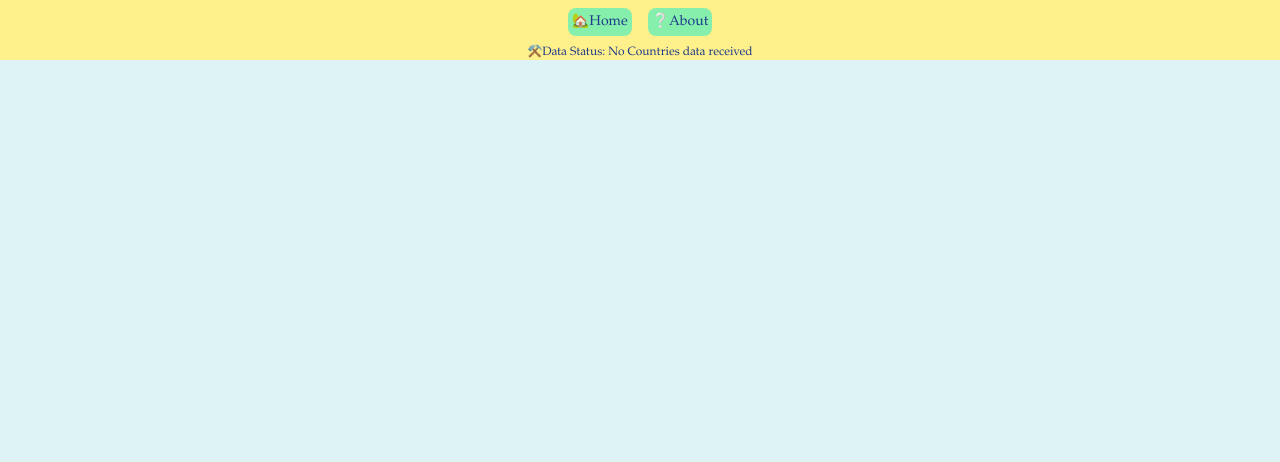
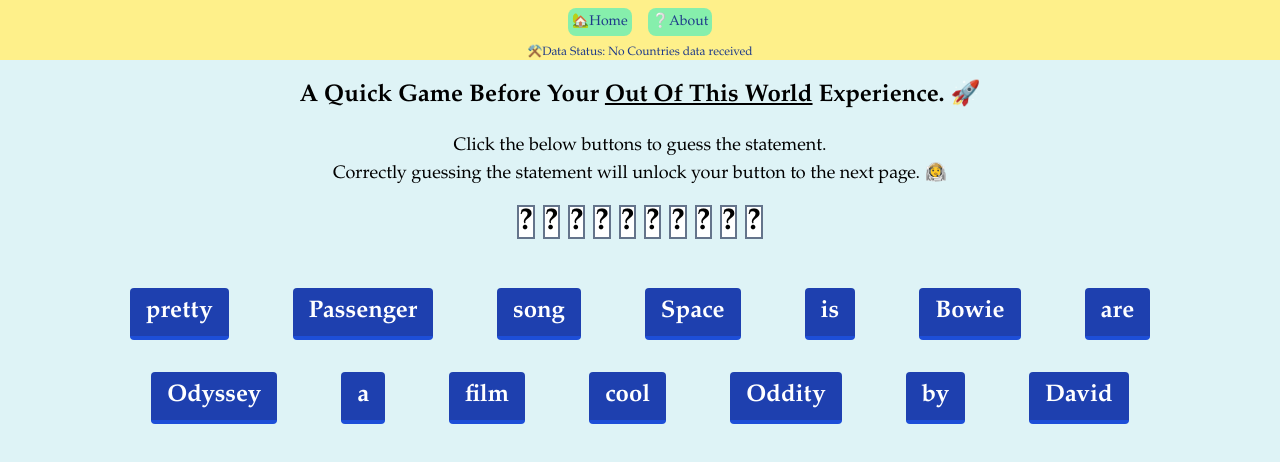
Before and after one commit to gohguancheng/clever-virtual-wanderer, a React (Vite) app: page /1/GroundControl in a window 1280 px wide. Shown: the top 462 px of the page. Built offline with nearby package versions, Linux system fonts and the light colour scheme; no server answers; the HTML template or start-up script is replaced by a standard one.

Commit message:
added short quiz for space page to prevent easy access to image

```diff
--- a/src/App.jsx
+++ b/src/App.jsx
@@ -10,6 +10,7 @@
 import ResultsPage from "./Pages/ResultsPage";
 import SpacePage from "./Pages/SpacePage";
 import { filterSubregionsByRegions } from "./Data_Logic/functions";
+import SpaceOddityPage from "./Pages/SpaceOddityPage";
 
 const COUNTRY_API_URL =
   "https://restcountries.com/v3/all?fields=name,region,subregion,flags,capital,currencies,car,unMember,population,demonyms,continents,languages";
@@ -96,6 +97,14 @@
             />
           }
         ></Route>
+                        <Route
+          path="/:regionName/GroundControl"
+          element={
+            <SpaceOddityPage
+              username={username}
+            />
+          }
+        ></Route>
                 <Route
           path="/:regionName/space"
           element={
--- a/src/Components/RegionButton.jsx
+++ b/src/Components/RegionButton.jsx
@@ -40,7 +40,7 @@
   };
   if (subregion === "Out Of This World") {
     return    ( <div className="w-fit inline flex-wrap">
-    <Link to={`/${subregion}/space`}>
+    <Link to={`/${subregion}/GroundControl`}>
       <button
         className="m-1 w-36 h-16 no-underline box-border inline cursor-pointer outline-0 border-0 bg-lime-400 rounded-3xl text-base font-semibold text-green-900 bg-auto shadow-xl"
         id={`${subregion}`}
--- /dev/null
+++ b/src/Components/SpaceOddityButton.jsx
@@ -0,0 +1,39 @@
+import React, { useState } from "react";
+
+const SpaceOddityButton = ({
+  statement,
+  setStatement,
+  answer,
+  text,
+  correctCount,
+  setCorrectCount,
+}) => {
+  const [buttonDisabled, setButtonDisabled] = useState(false);
+
+  const handler = () => {
+    setButtonDisabled(true);
+    const index = answer.findIndex((element) => element === text);
+    if (index !== -1) {
+      let newArr = [...statement];
+      newArr[index] = text;
+      console.log(newArr);
+      setStatement(newArr);
+      setCorrectCount((count) => count + 1);
+    }
+  };
+
+  return (
+    <div className="inline-grid m-4">
+      <button
+        className={`bg-blue-800 hover:bg-blue-400 text-white text-2xl font-bold py-2 px-4 border-b-4 border-blue-700 hover:border-blue-500 rounded mx-4 ${buttonDisabled ? "ring ring-orange-400" : null}`}
+        disabled={buttonDisabled}
+        onClick={handler}
+      >
+        {" "}
+        {text}{" "}
+      </button>
+    </div>
+  );
+};
+
+export default SpaceOddityButton;
--- /dev/null
+++ b/src/Components/SpaceOddityGuessPanel.jsx
@@ -0,0 +1,53 @@
+import React, { useState } from "react";
+import SpaceOddityButton from "./SpaceOddityButton";
+
+const ANSWER = [
+  "Space",
+  "Oddity",
+  "by",
+  "David",
+  "Bowie",
+  "is",
+  "a",
+  "pretty",
+  "cool",
+  "song",
+];
+const GIBBERISH = [
+  "pretty",
+  "Passenger",
+  "song",
+  "Space",
+  "is",
+  "Bowie",
+  "are",
+  "Odyssey",
+  "a",
+  "film",
+  "cool",
+  "Oddity",
+  "by",
+  "David",
+];
+
+const SpaceOddityGuessPanel = ({ statement, setStatement, setIsUnlocked }) => {
+  const [correctCount, setCorrectCount] = useState(0);
+  correctCount > 9 ? setIsUnlocked(true) : null;
+  const buttons = GIBBERISH.map((e, i) => {
+    return (
+      <SpaceOddityButton
+        key={i}
+        statement={statement}
+        setStatement={setStatement}
+        setIsUnlocked={setIsUnlocked}
+        answer={ANSWER}
+        text={e}
+        correctCount={correctCount}
+        setCorrectCount={setCorrectCount}
+      />
+    );
+  });
+  return <div className="m-8">{buttons}</div>;
+};
+
+export default SpaceOddityGuessPanel;
--- /dev/null
+++ b/src/Pages/SpaceOddityPage.jsx
@@ -0,0 +1,32 @@
+import React, { useState } from 'react';
+import SpaceOddityGuessPanel from '../Components/SpaceOddityGuessPanel';
+import { Link } from 'react-router-dom';
+
+
+
+const SpaceOddityPage = () => {
+    const [statement, setStatement] = useState(["?", "?", "?", "?", "?", "?", "?","?", "?", "?",])
+    const [isUnlocked, setIsUnlocked] = useState(false)
+
+    if (statement === ["Space", "Oddity", "by", "David", "Bowie", "is", "a", "pretty","cool", "song"]) return setIsUnlocked(true);
+
+    const statementDisplay = statement.map((e, i) => {
+        return <span key={i} className="grid-inline m-1 bg-white border-2 text-3xl border-slate-500 font-semibold">{e}</span>
+    } )
+  return <div>
+            <h4 className="m-5 text-2xl font-bold">A Quick Game Before Your <span className='underline'>Out Of This World</span>  Experience. 🚀</h4>
+      <h1 className="m-5 text-4xl font-bold">  </h1>
+      <p className="text-lg">
+        Click the below buttons to guess the statement.
+        <br />Correctly guessing the statement will unlock your button to the next page. 🧑‍🚀
+      </p>
+      {isUnlocked ? <Link to={`/Out%20Of%20This%20World/space`}><button className="m-4 bg-blue-500 hover:bg-blue-400 text-white font-bold py-2 px-4 border-b-4 border-blue-700 hover:border-blue-500 rounded">To Infinity & Beyond!</button></Link> : null}
+       <div className='m-4'>
+        {statementDisplay}
+        <SpaceOddityGuessPanel statement={statement} setStatement={setStatement} setIsUnlocked={setIsUnlocked} />
+       </div>
+
+  </div>;
+};
+
+export default SpaceOddityPage;
--- a/src/Pages/SpacePage.jsx
+++ b/src/Pages/SpacePage.jsx
@@ -40,8 +40,7 @@
           Welcome to Outer Space, {username}. 🥳
         </h1>
         <h4 className="m-2 text-xl font-bold">
-          Ground Control to Major Tom.. <br/> It seems you've decided to leave Earth altogether.
-          <br/> No questions to answer here. 🎉
+          Ground Control to Major Tom.. <br/> It seems you've decided to leave Earth altogether. 🎉
         </h4>
       </div>
       <div className="m-4">
```
